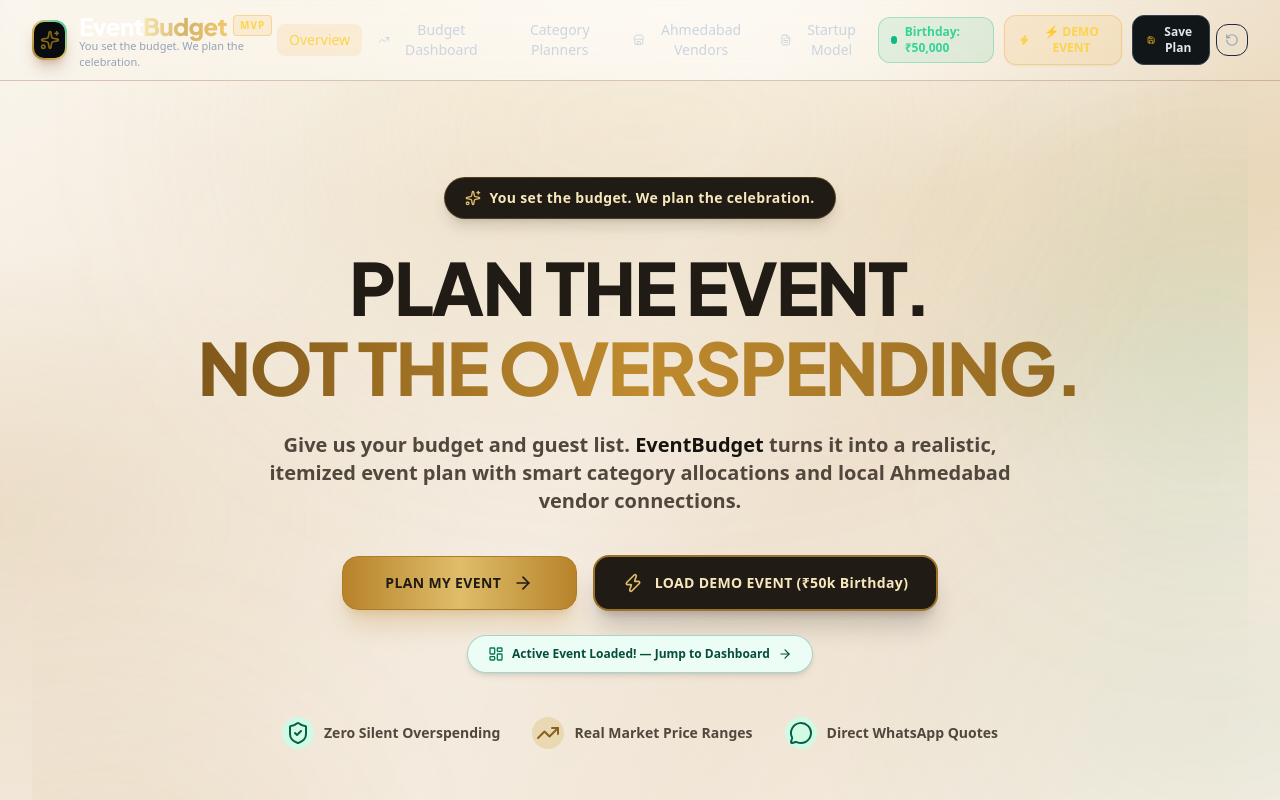
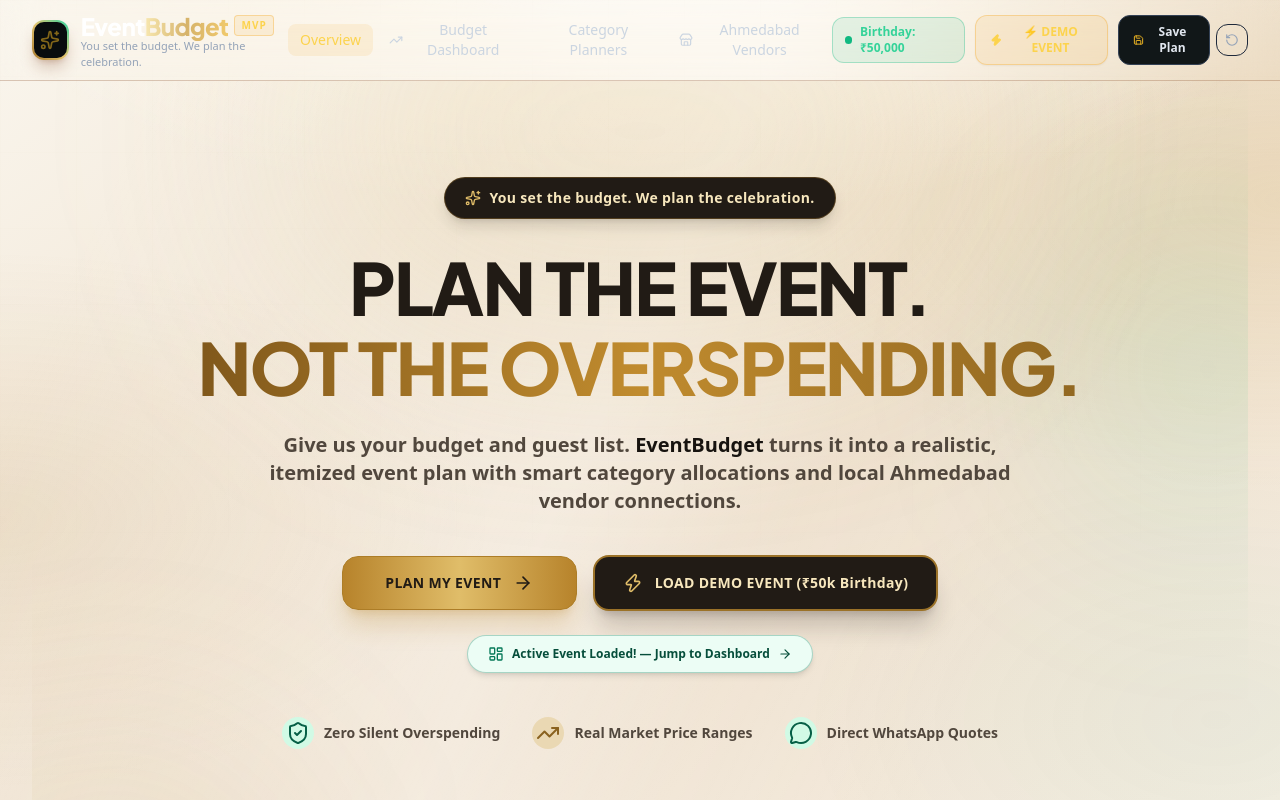
Before and after one commit to aivisionstudio2821-dot/eventbudget, a React (Vite) app: page / in a window 1280 px wide. Shown: the top 800 px of the page. Built offline with nearby package versions, Linux system fonts and the light colour scheme.

Commit message:
Remove startup model from navbar

```diff
--- a/src/components/layout/Navbar.tsx
+++ b/src/components/layout/Navbar.tsx
@@ -8,8 +8,7 @@
   Menu,
   X,
   TrendingUp,
-  Store,
-  FileText
+  Store
 } from 'lucide-react';
 
 import { EventState } from '../../types';
@@ -42,7 +41,7 @@
   const plannedTotal = event ? calculateTotalPlanned(event) : 0;
 
   const isOverBudget = event
-    ? (plannedTotal + (event.allocations.buffer || 0)) > event.totalBudget
+    ? plannedTotal + (event.allocations.buffer || 0) > event.totalBudget
     : false;
 
   const scrollTo = (sectionId: string) => {
@@ -63,7 +62,7 @@
 
         <div className="flex items-center justify-between h-16 sm:h-20">
 
-          {/* Logo & Brand */}
+          {/* LOGO */}
           <div
             className="flex items-center gap-3 cursor-pointer"
             onClick={() => scrollTo('hero-section')}
@@ -107,7 +106,7 @@
 
           </div>
 
-          {/* Center Navigation Links */}
+          {/* DESKTOP NAVIGATION */}
           <nav className="hidden lg:flex items-center gap-1">
 
             <button
@@ -162,17 +161,9 @@
               </>
             )}
 
-            <button
-              onClick={() => scrollTo('business-model')}
-              className="px-3 py-1.5 rounded-lg text-sm font-medium text-slate-300 hover:text-amber-200 hover:bg-slate-800/30 flex items-center gap-1.5 transition-all"
-            >
-              <FileText className="w-4 h-4" />
-              Startup Model
-            </button>
-
           </nav>
 
-          {/* Right Action Buttons */}
+          {/* DESKTOP ACTIONS */}
           <div className="hidden sm:flex items-center gap-2.5">
 
             {event && (
@@ -199,7 +190,7 @@
               </div>
             )}
 
-            {/* Demo */}
+            {/* DEMO */}
             <button
               onClick={onLoadDemo}
               className="px-3.5 py-2 rounded-xl text-xs font-bold text-amber-300 bg-amber-500/10 border border-amber-500/30 hover:bg-amber-500/20 hover:border-amber-400 transition-all flex items-center gap-1.5 shadow-sm active:scale-95"
@@ -259,12 +250,12 @@
 
           </div>
 
-          {/* Mobile Hamburger */}
+          {/* MOBILE */}
           <div className="flex lg:hidden items-center gap-2">
 
             <button
               onClick={onLoadDemo}
-              className="sm:hidden px-2.5 py-1.5 rounded-lg text-[11px] font-bold text-amber-300 bg-amber-500/10 border border-amber-500/30 active:scale-95 flex items-center gap-1"
+              className="sm:hidden px-2 py-1 rounded-lg text-[10px] font-bold text-amber-300 bg-amber-500/10 border border-amber-500/30 active:scale-95 flex items-center gap-1"
             >
 
               <Zap className="w-3 h-3 fill-amber-300" />
@@ -293,7 +284,7 @@
 
       </div>
 
-      {/* Mobile Drawer */}
+      {/* MOBILE DRAWER */}
       {isMobileMenuOpen && (
 
         <div className="lg:hidden bg-[#090d0e] border-b border-amber-900/20 px-4 pt-3 pb-5 space-y-2 animate-in slide-in-from-top-4 duration-200">
@@ -366,13 +357,6 @@
               </>
             )}
 
-            <button
-              onClick={() => scrollTo('business-model')}
-              className="w-full text-left px-3 py-2 rounded-lg text-sm font-medium text-slate-300 hover:text-amber-200 hover:bg-slate-800"
-            >
-              💼 Startup Business Model
-            </button>
-
           </div>
 
           <div className="pt-3 border-t border-slate-800 flex flex-col gap-2">
```
